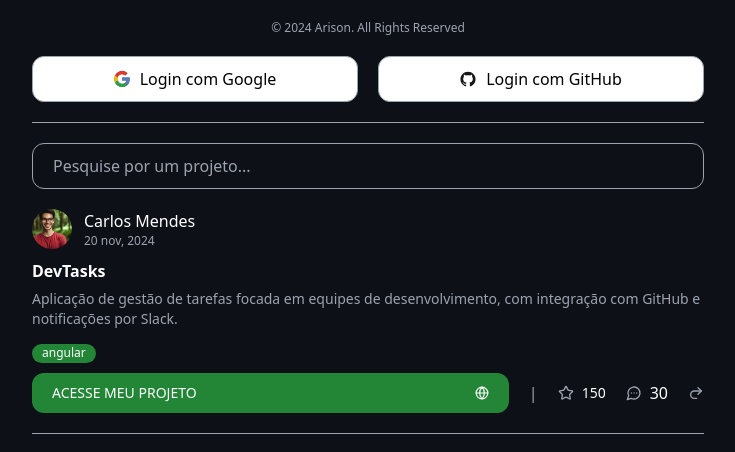
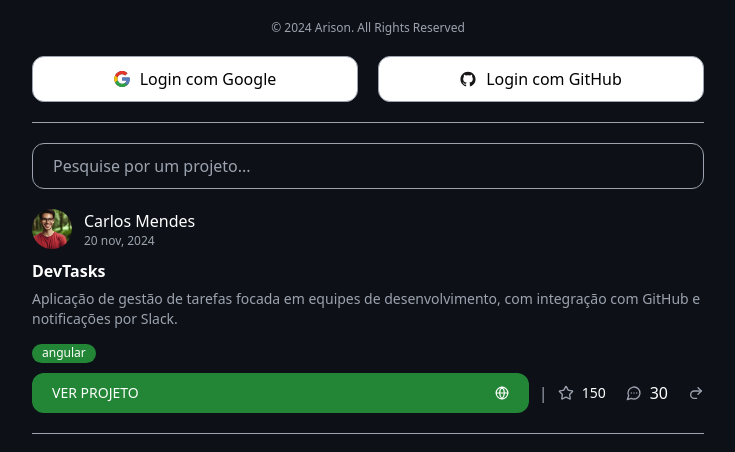
Before and after one commit to arisonfirmino/coders-hub, a Next.js app: page / in a window 1280 px wide. Shown: the top 452 px of the page, without its empty margins (272-1007 px from the left). Built offline with nearby package versions, Linux system fonts and the light colour scheme.

Commit message:
fix: fix the line break in the AccessProject component on smaller screens

```diff
--- a/app/(home)/components/post/access-project.tsx
+++ b/app/(home)/components/post/access-project.tsx
@@ -6,9 +6,9 @@ const AccessProject = () => {
       href="#"
       target="_blank"
       rel="noreferrer"
-      className="flex w-full items-center justify-center rounded-xl bg-background px-5 py-2.5 text-sm uppercase md:justify-between"
+      className="flex w-full items-center justify-center text-nowrap rounded-xl bg-background py-2.5 text-sm uppercase md:justify-between md:px-5"
     >
-      Acesse meu projeto
+      Ver projeto
       <GlobeIcon size={14} className="hidden md:flex" />
     </a>
   );
--- a/app/(home)/components/post/post-item.tsx
+++ b/app/(home)/components/post/post-item.tsx
@@ -15,7 +15,7 @@ const PostItem = () => {
         </p>
       </div>
       <Tags />
-      <div className="flex items-center gap-5">
+      <div className="flex items-center gap-2.5">
         <AccessProject />
         <span className="text-gray-400">|</span>
         <Interactions />
```
